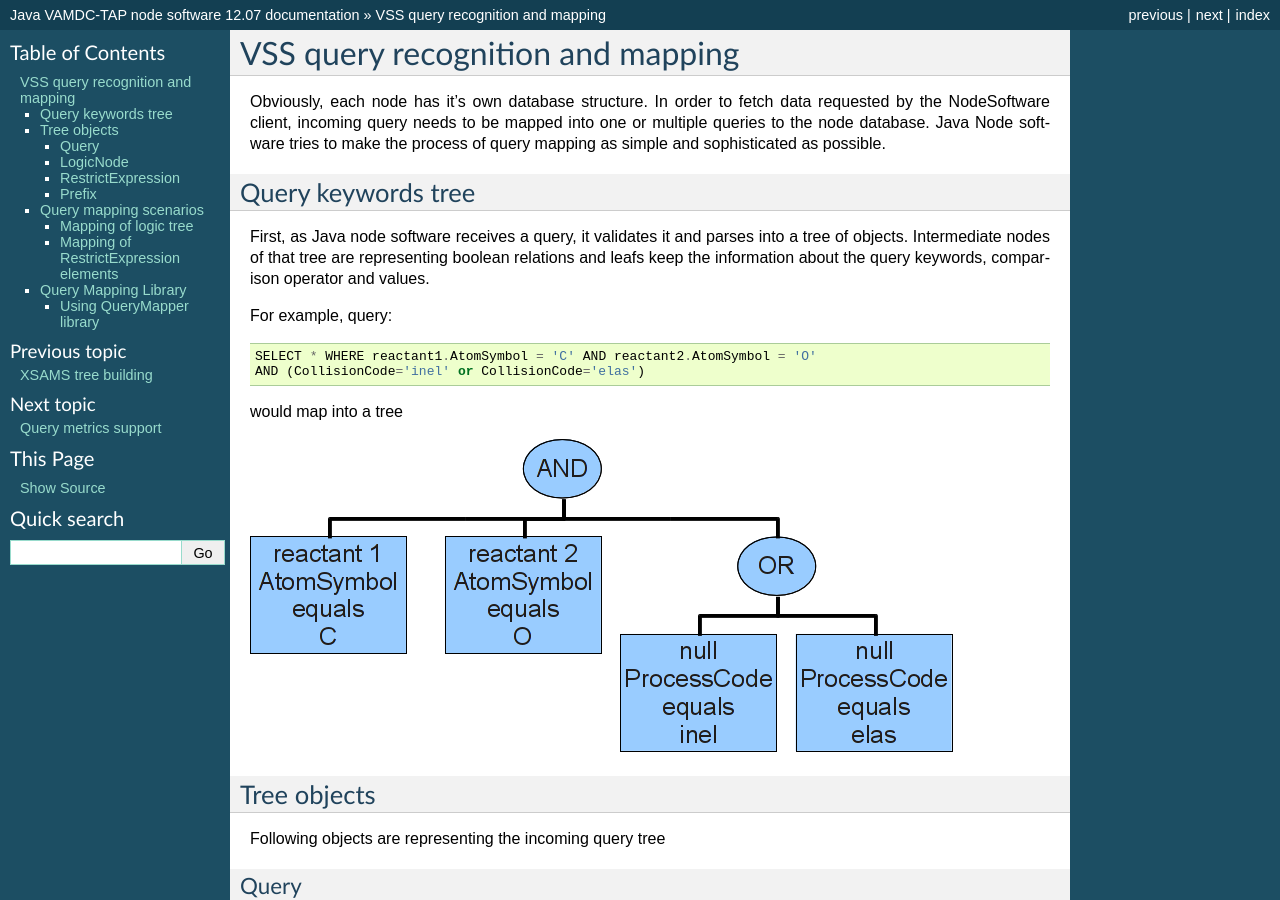
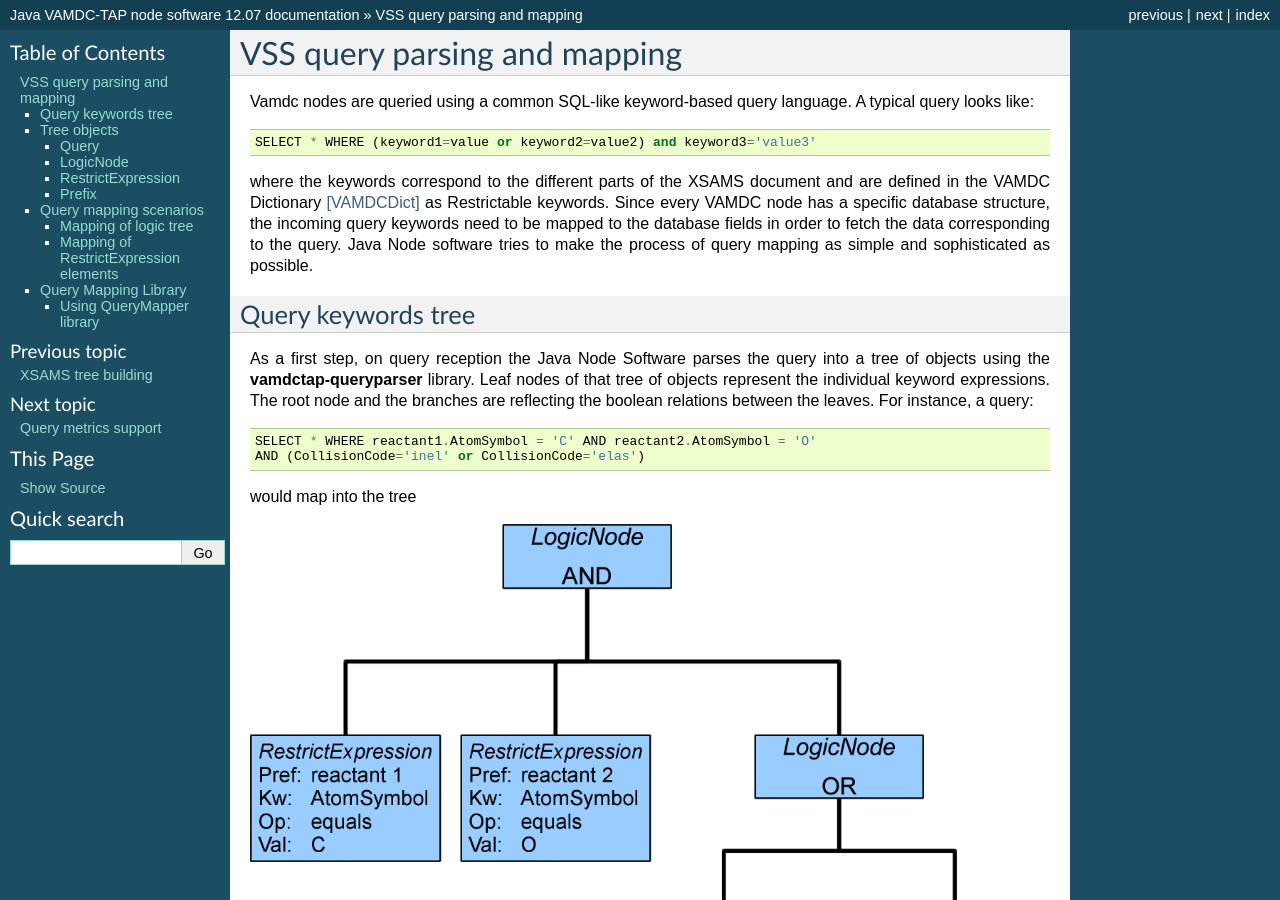
Before and after one commit to misdoro/JavaNodeSwDoc, a Sphinx documentation site: the page built from source/plugin-querymap.rst, in a window 1280 px wide and 900 px high. Built offline with Sphinx 7.4.7, drawn with Linux system fonts in a browser that asks for light colours; some of the changed text lies outside the part shown.

Commit message:
Updates of the query mapping chapter

```diff
--- a/source/plugin-querymap.rst
+++ b/source/plugin-querymap.rst
@@ -1,30 +1,36 @@
 .. _QueryHandling:
 
-VSS query recognition and mapping
+VSS query parsing and mapping
 =====================================
 
-Obviously, each node has it's own database structure.
-In order to fetch data requested by the NodeSoftware client,
-incoming query needs to be mapped into one or multiple queries to the node database.
+Vamdc nodes are queried using a common SQL-like keyword-based query language.
+A typical query looks like::
+
+  SELECT * WHERE (keyword1=value or keyword2=value2) and keyword3='value3'
+
+where the keywords correspond to the different parts of the XSAMS document
+and are defined in the VAMDC Dictionary [VAMDCDict]_ as Restrictable keywords.
+Since every VAMDC node has a specific database structure,
+the incoming query keywords need to be mapped to
+the database fields in order to fetch the data corresponding to the query.
 Java Node software tries to make the process of query mapping as simple and sophisticated as possible.
 
 
 Query keywords tree
 -----------------------
 
-First, as Java node software receives a query, it validates it and parses into a tree of objects.
-Intermediate nodes of that tree are representing boolean relations and leafs keep the information about
-the query keywords, comparison operator and values.
-
-For example, query::
+As a first step, on query reception the Java Node Software parses the query into a tree of objects
+using the **vamdctap-queryparser** library.
+Leaf nodes of that tree of objects represent the individual keyword expressions.
+The root node and the branches are reflecting the boolean relations between the leaves.
+For instance, a query::
 
 	SELECT * WHERE reactant1.AtomSymbol = 'C' AND reactant2.AtomSymbol = 'O'
 	AND (CollisionCode='inel' or CollisionCode='elas')
 
-would map into a tree
+would map into the tree
 
 .. image:: img/queryTree.png
-
 
 
 Tree objects
```
Also changed, not shown: source/img/queryTree.png, 1 other file.
